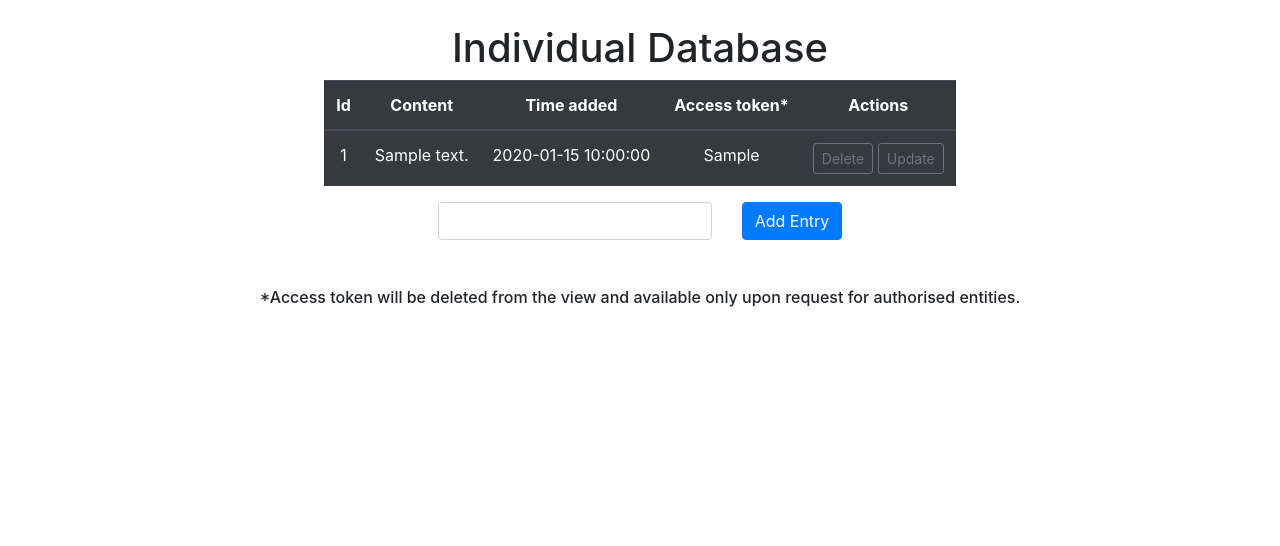
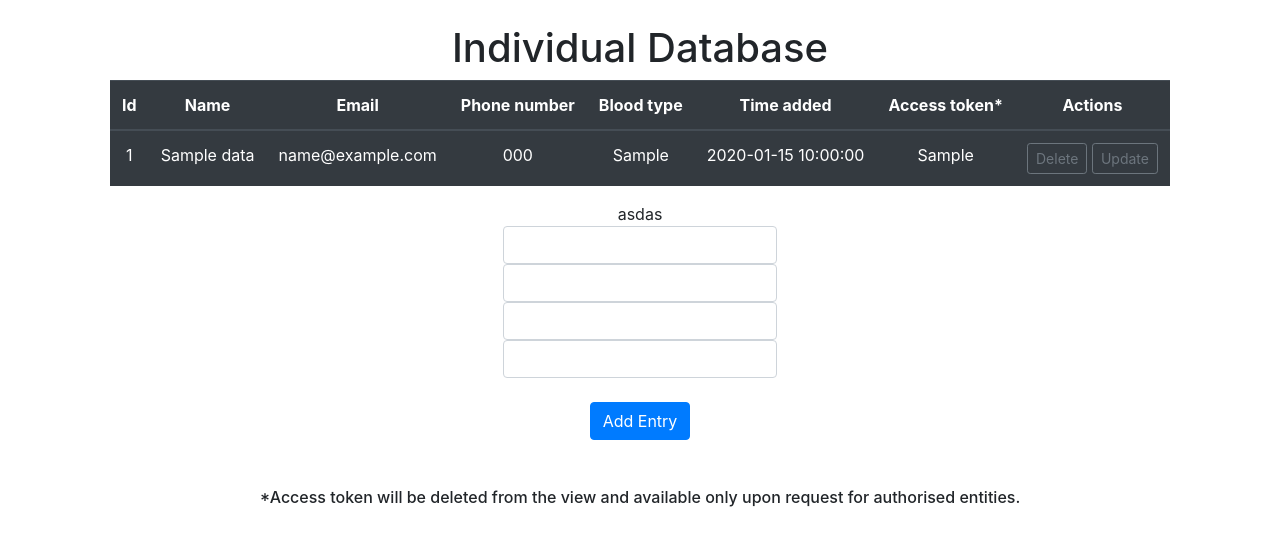
Before and after one commit to In-Charge/Product, a Flask app: page / in a window 1280 px wide. Shown: the part 82-628 px from the top of the page. Run offline with Flask 2, Linux system fonts and the light colour scheme; tables that the repository leaves empty hold one stand-in row (values such as "Sample post"); some libraries are stand-ins or nearby versions.

Commit message:
Redo column formatting

```diff
--- a/__init__.py
+++ b/__init__.py
@@ -13,7 +13,10 @@ db = SQLAlchemy(app)
 
 class PersonalData(db.Model):
     id = db.Column(db.Integer, primary_key=True)
-    content = db.Column(db.String(200), nullable=False)
+    name = db.Column(db.String(200), nullable=False)
+    email = db.Column(db.String(200), nullable=False)
+    phone = db.Column(db.String(20), nullable=False)
+    blood = db.Column(db.String(20), nullable=False)
     date_created = db.Column(db.DateTime, default=datetime.utcnow)
     access_token = db.Column(db.String(200), nullable=False)
 
@@ -25,7 +28,10 @@ class FetchedData(db.Model):
     __bind_key__ = 'company'
     id = db.Column(db.Integer, primary_key=True)
     individual_id = db.Column(db.Integer, nullable=False)
-    content = db.Column(db.String(200), nullable=False)
+    name = db.Column(db.String(200), nullable=False)
+    email = db.Column(db.String(200), nullable=False)
+    phone = db.Column(db.String(20), nullable=False)
+    blood = db.Column(db.String(20), nullable=False)
     date_fetched = db.Column(db.DateTime, default=datetime.utcnow)
 
     def __repr__(self):
@@ -35,8 +41,11 @@ class FetchedData(db.Model):
 @app.route('/', methods=['GET', 'POST'])
 def index():
     if request.method == 'POST':
-        content = request.form['content']
-        new_item = PersonalData(content=content, access_token=token_hex(16))
+        name = request.form['name']
+        email = request.form['email']
+        phone = request.form['phone']
+        blood = request.form['blood']
+        new_item = PersonalData(name=name, email=email, phone=phone, blood=blood, access_token=token_hex(16))
 
         db.session.add(new_item)
         db.session.commit()
@@ -93,8 +102,11 @@ def fetch():
         if wrong:
             return render_template('fetch.html', wrong=True)
         else:
-            content = result.content
-            new_item = FetchedData(individual_id=id, content=content)
+            name = result.name
+            email = result.email
+            phone = result.phone
+            blood = result.blood
+            new_item = FetchedData(individual_id=id, name=name, email=email, phone=phone, blood=blood)
             db.session.add(new_item)
             db.session.commit()
             return render_template('fetch.html', wrong=False)
--- a/templates/company_db.html
+++ b/templates/company_db.html
@@ -29,7 +29,10 @@
                             <tr>
                                 <td>{{ item.id }}</td>
                                 <td>{{ item.individual_id }}</td>
-                                <td>{{ item.content }}</td>
+                                <td>{{ item.name }}</td>
+                                <td>{{ item.email }}</td>
+                                <td>{{ item.phone }}</td>
+                                <td>{{ item.blood }}</td>
                                 <td>{{ item.date_fetched.strftime('%Y-%m-%d %H:%M:%S') }}</td>
                             </tr>
                         {% endfor %}
--- a/templates/index.html
+++ b/templates/index.html
@@ -15,7 +15,10 @@
                         <thead>
                         <tr>
                             <th scope="col">Id</th>
-                            <th scope="col">Content</th>
+                            <th scope="col">Name</th>
+                            <th scope="col">Email</th>
+                            <th scope="col">Phone number</th>
+                            <th scope="col">Blood type</th>
                             <th scope="col">Time added</th>
                             <th scope="col">Access token*</th>
                             <th scope="col">Actions</th>
@@ -25,7 +28,10 @@
                         {% for item in items %}
                             <tr>
                                 <td>{{ item.id }}</td>
-                                <td>{{ item.content }}</td>
+                                <td>{{ item.name }}</td>
+                                <td>{{ item.email }}</td>
+                                <td>{{ item.phone }}</td>
+                                <td>{{ item.blood }}</td>
                                 <td>{{ item.date_created.strftime('%Y-%m-%d %H:%M:%S') }}</td>
                                 <td>{{ item.access_token }}</td>
                                 <td>
@@ -46,9 +52,12 @@
             <div class="form-group" style="width: 50%; margin: auto; align-content: center; text-align: center">
                 <div class="row justify-content-center">
                     <div class="col-md-auto">
-                        <input type="text" class="form-control" name="content" id="content">
-                    </div>
-                    <div class="col-md-auto">
+                        asdas
+                        <input type="text" class="form-control" name="name" id="name">
+                        <input type="text" class="form-control" name="email" id="email">
+                        <input type="text" class="form-control" name="phone" id="phone">
+                        <input type="text" class="form-control" name="blood" id="blood">
+                        <br>
                         <input type="submit" class="btn btn-primary" value="Add Entry">
                     </div>
                 </div>
--- a/templates/update.html
+++ b/templates/update.html
@@ -18,7 +18,10 @@
             <div class="form-group" style="width: 50%; margin: auto; align-content: center; text-align: center">
                 <div class="row justify-content-center">
                     <div class="col-md-auto">
-                        <input type="text" class="form-control" name="content" id="content" value="{{ item.content }}">
+                        <input type="text" class="form-control" name="name" id="content" value="{{ item.name }}">
+                        <input type="text" class="form-control" name="email" id="content" value="{{ item.email }}">
+                        <input type="text" class="form-control" name="phone" id="content" value="{{ item.phone }}">
+                        <input type="text" class="form-control" name="blood" id="content" value="{{ item.blood }}">
                     </div>
                     <div class="col-md-auto">
                         <input type="submit" class="btn btn-primary" value="Update">
```
